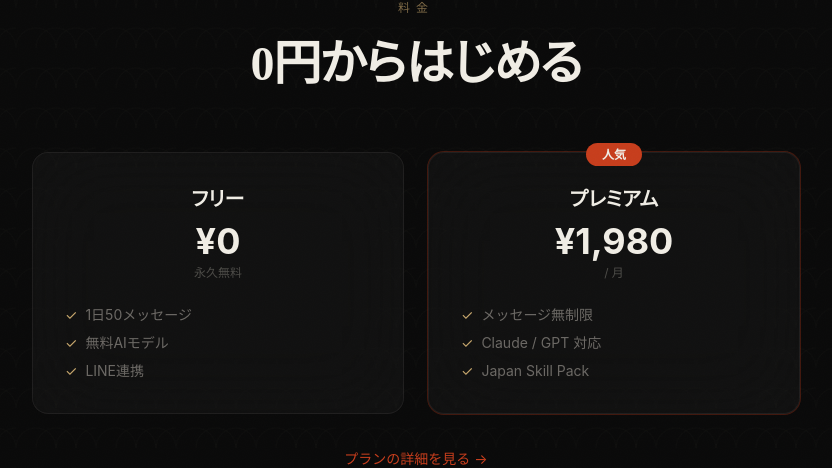
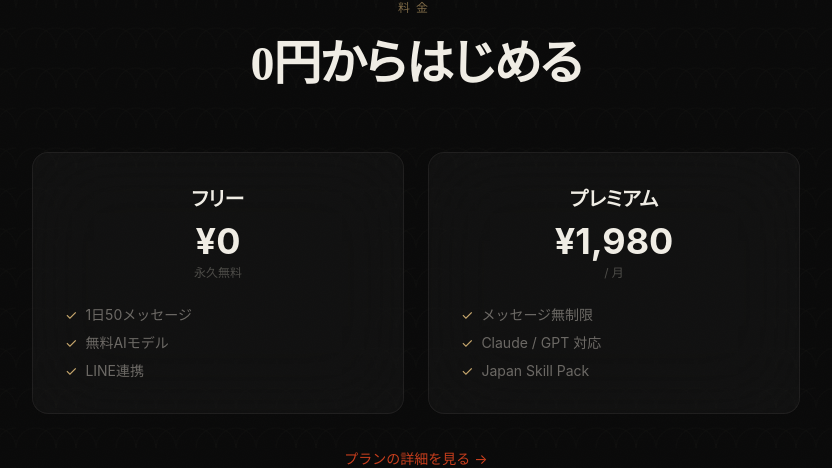
Before and after one commit to tsurutatsuji/Synapse, a Next.js app: page / in a window 1280 px wide. Shown: the part 4194-4662 px from the top of the page, without its empty margins (224-1056 px from the left). Built offline with nearby package versions, Linux system fonts and the light colour scheme.

Commit message:
Remove '人気' badge from landing page pricing section
The badge was already removed from /pricing but remained
on the top page's pricing preview section.

https://claude.ai/code/session_01LwVCNDagopohCDcSPTpVwU

```diff
--- a/src/app/page.tsx
+++ b/src/app/page.tsx
@@ -331,10 +331,7 @@ export default function Home() {
                 </li>
               </ul>
             </div>
-            <div className="glass rounded-2xl p-8 text-center ring-1 ring-[#C73E1D]/30 relative">
-              <div className="absolute -top-3 left-1/2 -translate-x-1/2">
-                <span className="bg-[#C73E1D] text-[#F0EDE5] text-xs px-4 py-1 rounded-full font-bold">人気</span>
-              </div>
+            <div className="glass rounded-2xl p-8 text-center relative">
               <h3 className="text-xl font-bold font-serif-jp mb-2">プレミアム</h3>
               <p className="text-4xl font-bold mb-1">¥1,980</p>
               <p className="text-xs text-[#A8A49C]/40 mb-6">/ 月</p>
```
